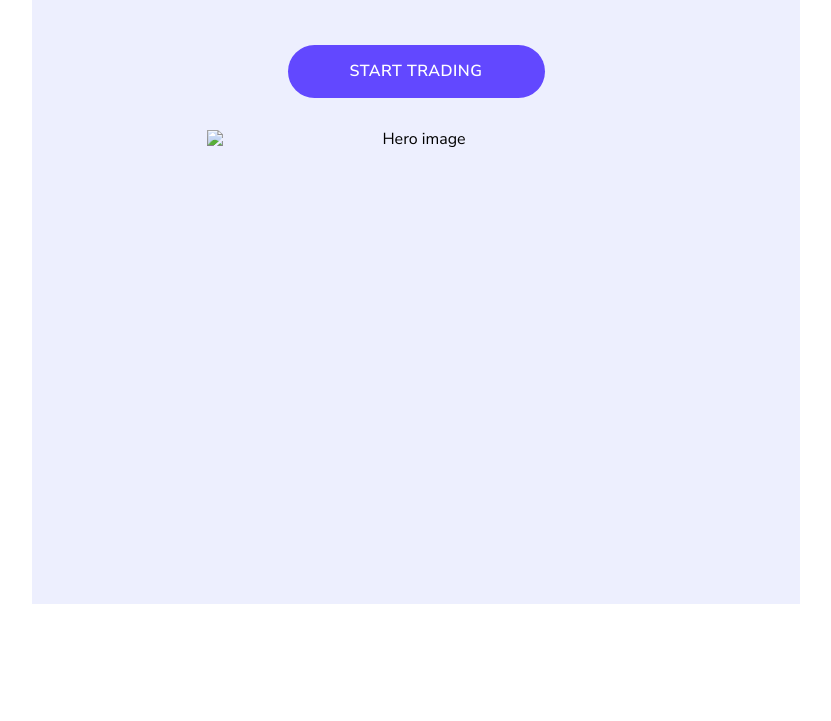
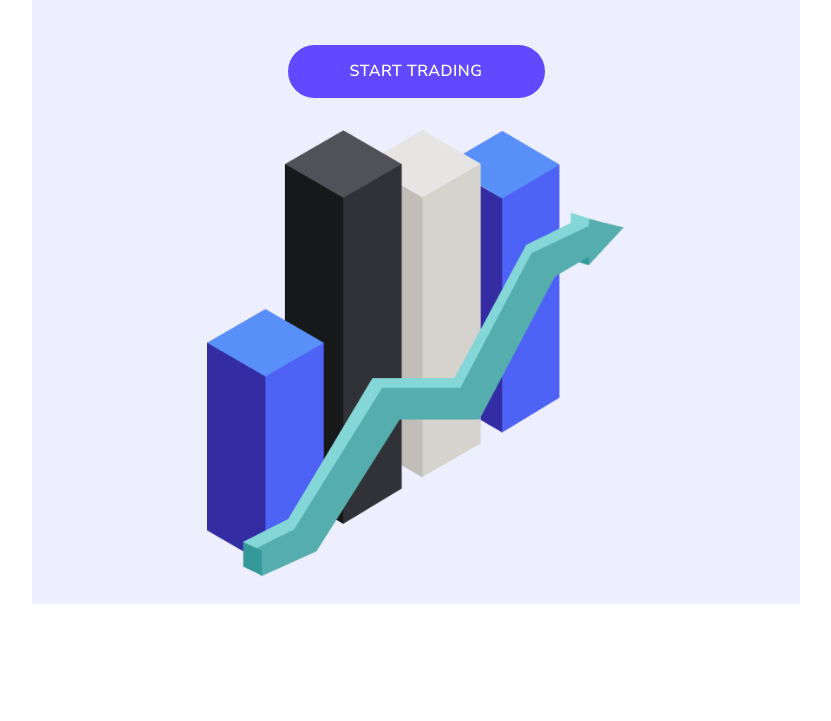
Before and after one commit to valerie-kan/landing-page, a plain HTML site: page index.html in a window 1280 px wide. Shown: the part 419-1140 px from the top of the page, without its empty margins (224-1055 px from the left). Drawn offline with nearby package versions, Linux system fonts and the light colour scheme.

Commit message:
Deploying to gh-pages from @ valerie-kan/landing-page@45dd1839d02da0149eb99e77f24f31851b9a08db 🚀

```diff
--- a/index.html
+++ b/index.html
@@ -89,7 +89,7 @@
       </p>
       <button class="hero-btn">Start trading</button>
     </div>
-    <img class="hero-img" src="/img/hero-desktop.png" alt="Hero image" />
+    <img class="hero-img" src="/landing-page/assets/hero-desktop-B_X2nEeM.png" alt="Hero image" />
   </div>
 </div>
 
```
Also changed, not shown: assets/hero-desktop-B_X2nEeM.png (added).
